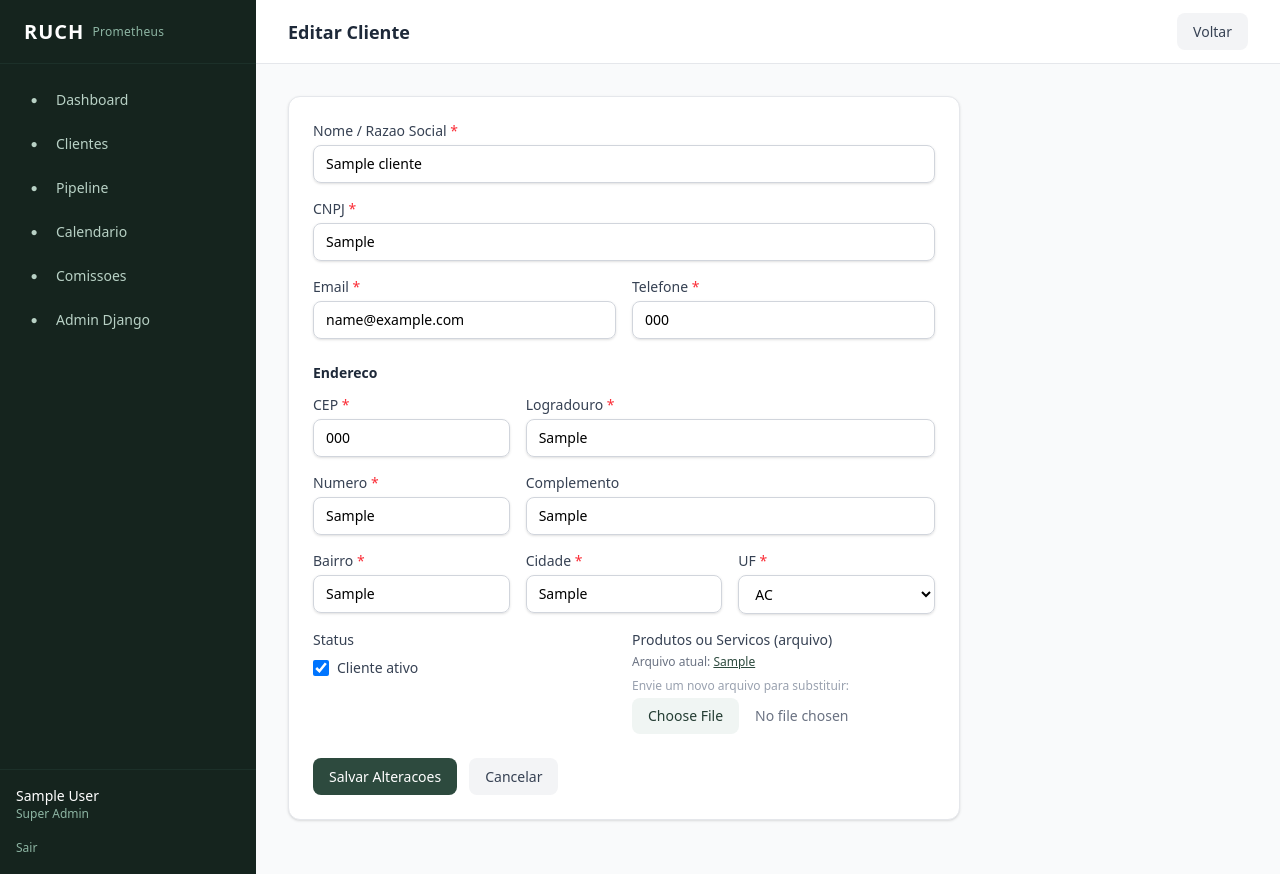
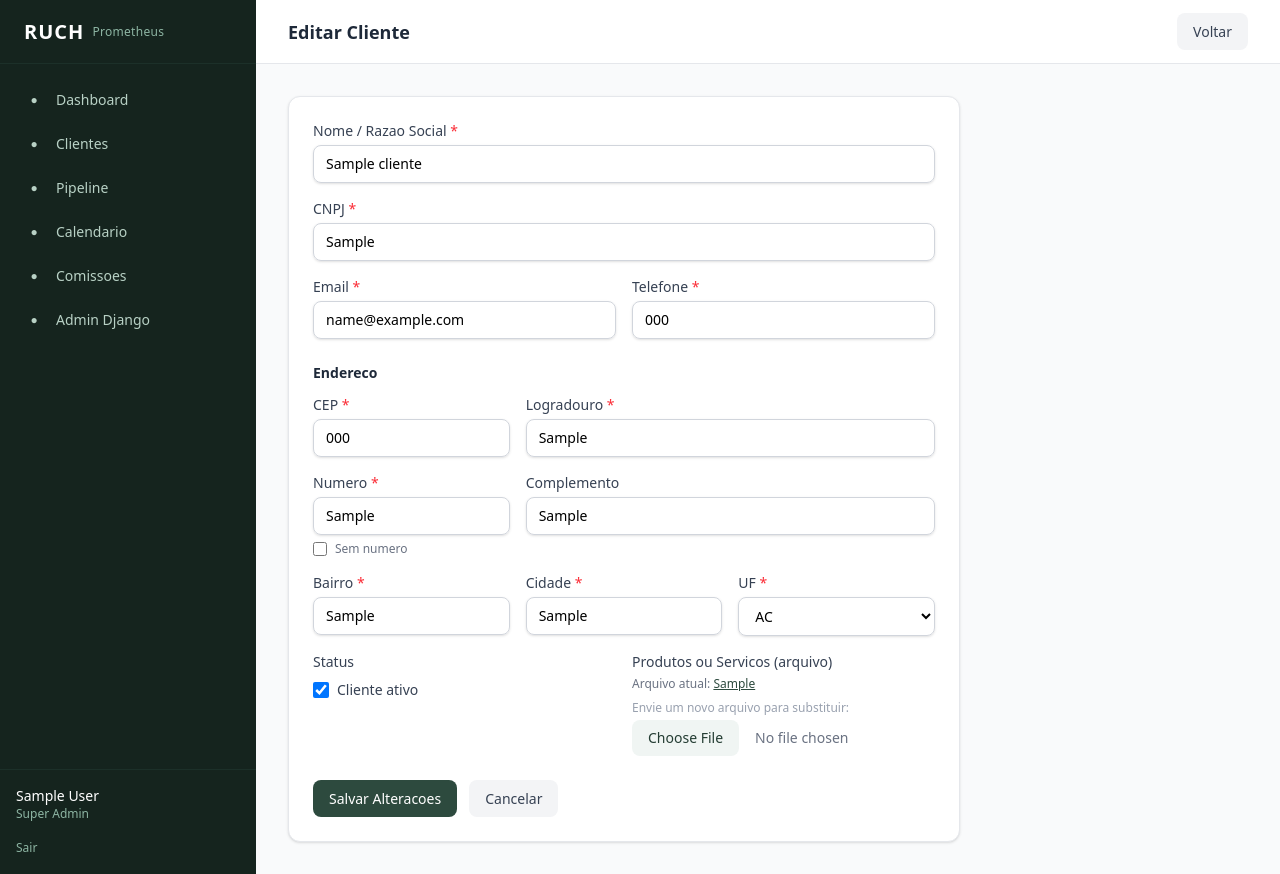
Before and after one commit to Wilkerson/Prometheus, a Django app: page /clientes/1/editar/ in a window 1280 px wide. Run offline with Django 5.2, Linux system fonts and the light colour scheme; a user stored in the database is signed in; tables that the repository leaves empty hold one stand-in row (values such as "Sample post"); style sheets or scripts are compiled from the project's sources; parts of the project's set-up code (start-up, migrations or seed data) failed here and were passed over; some libraries are stand-ins or nearby versions.

Commit message:
Adiciona checkbox Sem Numero nos formularios de endereco
Quando marcado, campo numero fica readonly com valor S/N.
Usa hidden field para garantir envio no form (readonly nao
impede submit, diferente de disabled). Na edicao, detecta
automaticamente se valor atual e S/N e marca o checkbox.
Zero alteracao no model — S/N e salvo como string no campo numero.

Co-Authored-By: Claude Opus 4.6 (1M context) <noreply@anthropic.com>

```diff
--- a/templates/clientes/_form_endereco_edit.html
+++ b/templates/clientes/_form_endereco_edit.html
@@ -44,12 +44,24 @@
     </div>
   </div>
 
-  <div class="grid grid-cols-1 sm:grid-cols-3 gap-4 mt-4">
+  <div class="grid grid-cols-1 sm:grid-cols-3 gap-4 mt-4"
+       x-data="{ semNumero: {% if cliente.endereco.numero == 'S/N' %}true{% else %}false{% endif %} }">
     <div>
-      <label for="numero" class="label">Numero <span class="text-red-500">*</span></label>
-      <input type="text" name="numero" id="numero" required
+      <label for="numero_input" class="label">Numero <span class="text-red-500">*</span></label>
+      <input type="text" id="numero_input"
              class="input {% if erros.numero %}border-red-500{% endif %}"
-             value="{{ cliente.endereco.numero }}">
+             value="{{ cliente.endereco.numero }}"
+             :readonly="semNumero"
+             :class="semNumero ? 'bg-gray-100 text-gray-400' : ''"
+             x-on:input="$refs.numero_hidden.value = $el.value">
+      <input type="hidden" name="numero" x-ref="numero_hidden" value="{{ cliente.endereco.numero }}">
+      <label class="flex items-center gap-2 mt-1.5 cursor-pointer">
+        <input type="checkbox"
+               x-model="semNumero"
+               @change="if(semNumero) { $refs.numero_hidden.value = 'S/N'; document.getElementById('numero_input').value = 'S/N'; } else { $refs.numero_hidden.value = ''; document.getElementById('numero_input').value = ''; }"
+               class="w-3.5 h-3.5 rounded border-gray-300 text-primary-600 focus:ring-primary-500">
+        <span class="text-xs text-gray-500">Sem numero</span>
+      </label>
       {% if erros.numero %}<p class="text-xs text-red-600 mt-1">{{ erros.numero }}</p>{% endif %}
     </div>
     <div class="sm:col-span-2">
```
Also changed, not shown: templates/clientes/_form_endereco.html (+16 -4 lines).
